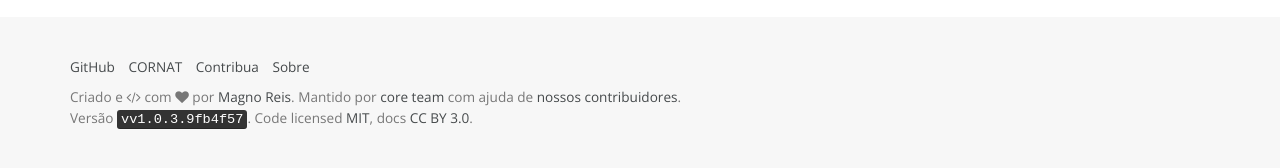
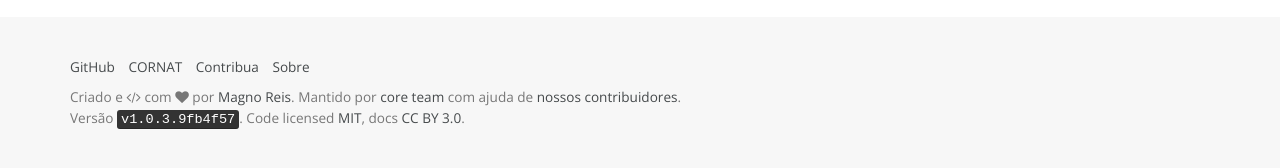
Before and after one commit to raincorn/alunosmaio, a Jekyll site: the page built from index.md, in a window 1280 px wide. Shown: the part 672-840 px from the top of the page. Built offline with Jekyll 4.4.1, drawn with Linux system fonts in a browser that asks for light colours; our own code applies the rules of GitHub Pages for plain Markdown files.

Commit message:
Corrigido syntax

```diff
--- a/_includes/footer.html
+++ b/_includes/footer.html
@@ -7,6 +7,6 @@
       <li><a href="{{site.baseurl}}about/">Sobre</a></li>
     </ul>
     <p>Criado e <i class="fa fa-code"></i> com <i class="fa fa-heart"></i> por <a href="https://mozillians.org/u/alipseight" target="_blank">Magno Reis</a>. Mantido por <a href="https://github.com/orgs/raincorn/people">core team</a> com ajuda de <a href="https://github.com/raincorn/alunosmaio/graphs/contributors">nossos contribuidores</a>.</p>
-    <p>Versão <kbd>v{{ site.current_version }}</kbd>. Code licensed <a rel="license" href="https://github.com/raincorn/alunosmaio/blob/master/LICENSE" target="_blank">MIT</a>, docs <a rel="license" href="https://creativecommons.org/licenses/by/3.0/" target="_blank">CC BY 3.0</a>.</p>
+    <p>Versão <kbd>{{ site.current_version }}</kbd>. Code licensed <a rel="license" href="https://github.com/raincorn/alunosmaio/blob/master/LICENSE" target="_blank">MIT</a>, docs <a rel="license" href="https://creativecommons.org/licenses/by/3.0/" target="_blank">CC BY 3.0</a>.</p>
   </div>
 </footer>
```
